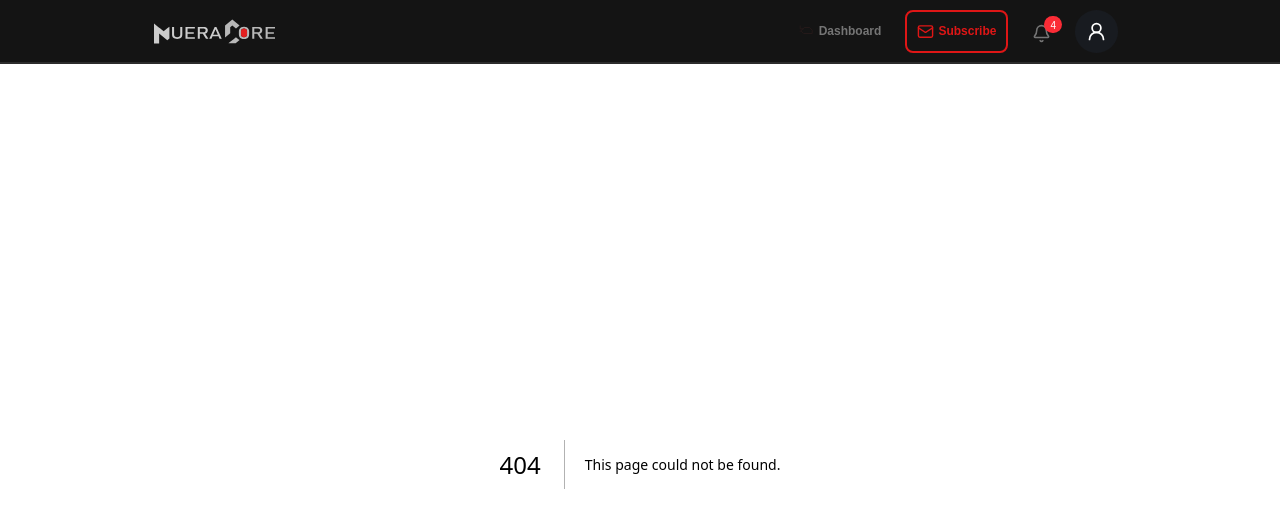
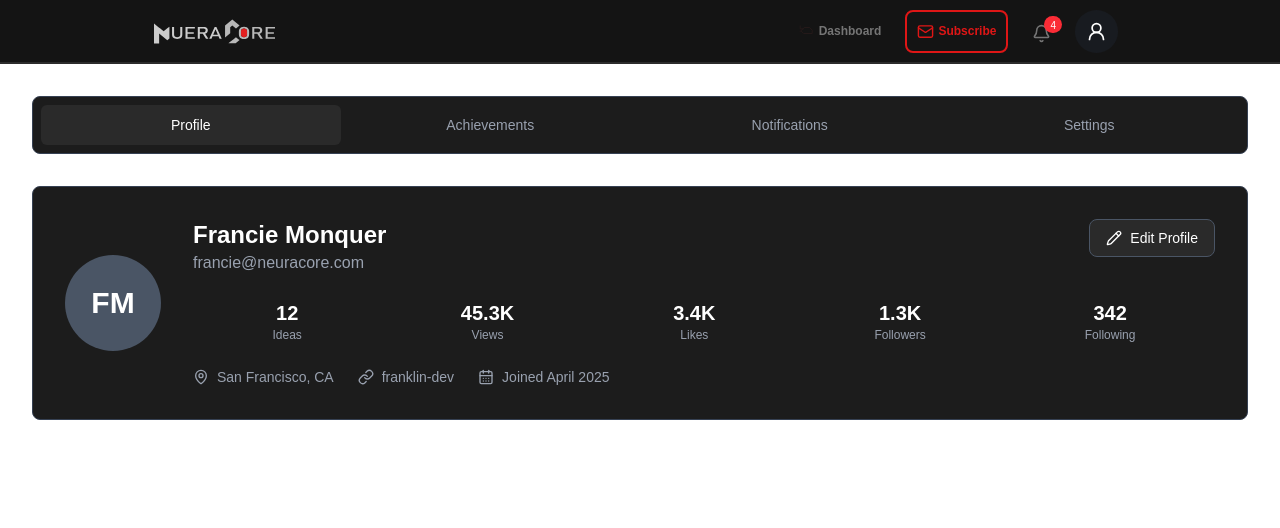
Before and after one commit to jysn7/neuracore, a Next.js app: page /profile in a window 1280 px wide. Before the commit this address had no page. Shown: the top 528 px of the page. Built offline with nearby package versions, Linux system fonts and the light colour scheme.

Commit message:
Created the page.tsx file for the profile view. Created components called ProfileTabs.tsx and UserProfile.tsx.

```diff
--- /dev/null
+++ b/src/app/profile/page.tsx
@@ -0,0 +1,16 @@
+import React from 'react';
+import ProfileTabs from '@/components/ProfileTabs';
+import UserProfile from '@/components/UserProfile';
+
+export default function UserProfilePage({ params }: { params: { id: string } }) {
+  return (
+    <main className="p-8 text-white">
+      <ProfileTabs />
+
+      <div className="mt-8">
+        <UserProfile />
+      </div>
+
+    </main>
+  );
+}
--- /dev/null
+++ b/src/components/ProfileTabs.tsx
@@ -0,0 +1,35 @@
+"use client";
+
+import React, { useState } from 'react';
+import Link from 'next/link';
+
+const ProfileTabs = () => {
+  const [activeTab, setActiveTab] = useState('Profile');
+
+  const tabs = ['Profile', 'Achievements', 'Notifications', 'Settings'];
+
+  return (
+    <div className="bg-[#1C1C1C] p-2 rounded-lg border border-gray-700">
+      <nav className="flex items-center justify-around">
+        {tabs.map((tab) => (
+          <Link
+            key={tab}
+            href="#"
+            onClick={() => setActiveTab(tab)}
+            className={`
+              w-full text-center py-2.5 rounded-md text-sm font-medium transition-colors duration-300
+              ${activeTab === tab
+                ? 'bg-[#2A2A2A] text-white'
+                : 'text-gray-400 hover:bg-[#2A2A2A] hover:text-white'
+              }
+            `}
+          >
+            {tab}
+          </Link>
+        ))}
+      </nav>
+    </div>
+  );
+};
+
+export default ProfileTabs;
--- /dev/null
+++ b/src/components/UserProfile.tsx
@@ -0,0 +1,55 @@
+import React from 'react';
+import { Pencil, MapPin, Link as LinkIcon, CalendarDays } from 'lucide-react';
+
+interface StatItemProps {
+  value: string;
+  label: string;
+}
+
+const StatItem: React.FC<StatItemProps> = ({ value, label }) => (
+  <div className="text-center">
+    <p className="text-xl font-bold text-white">{value}</p>
+    <p className="text-xs text-gray-400">{label}</p>
+  </div>
+);
+
+const UserProfile = () => {
+  return (
+    <div className="bg-[#1C1C1C] p-8 rounded-lg border border-gray-700">
+      <div className="flex flex-col md:flex-row items-center gap-8">
+        <div className="flex-shrink-0 w-24 h-24 bg-gray-600 rounded-full flex items-center justify-center text-white text-3xl font-bold">
+          FM
+        </div>
+
+        <div className="flex-grow w-full">
+          <div className="flex justify-between items-start mb-4">
+            <div>
+              <h2 className="text-2xl font-bold text-white">Francie Monquer</h2>
+              <p className="text-gray-400">francie@neuracore.com</p>
+            </div>
+            <button className="flex items-center gap-2 text-sm text-white bg-[#2A2A2A] border border-gray-600 px-4 py-2 rounded-lg hover:bg-gray-700 transition-colors">
+              <Pencil size={16} />
+              Edit Profile
+            </button>
+          </div>
+
+          <div className="flex justify-around my-6">
+            <StatItem value="12" label="Ideas" />
+            <StatItem value="45.3K" label="Views" />
+            <StatItem value="3.4K" label="Likes" />
+            <StatItem value="1.3K" label="Followers" />
+            <StatItem value="342" label="Following" />
+          </div>
+
+          <div className="flex items-center justify-center md:justify-start gap-6 text-sm text-gray-400">
+            <span className="flex items-center gap-2"><MapPin size={16} /> San Francisco, CA</span>
+            <span className="flex items-center gap-2"><LinkIcon size={16} /> franklin-dev</span>
+            <span className="flex items-center gap-2"><CalendarDays size={16} /> Joined April 2025</span>
+          </div>
+        </div>
+      </div>
+    </div>
+  );
+};
+
+export default UserProfile;
```
Also changed, not shown: 1 other file (tests, documents, lock files or other folders).
